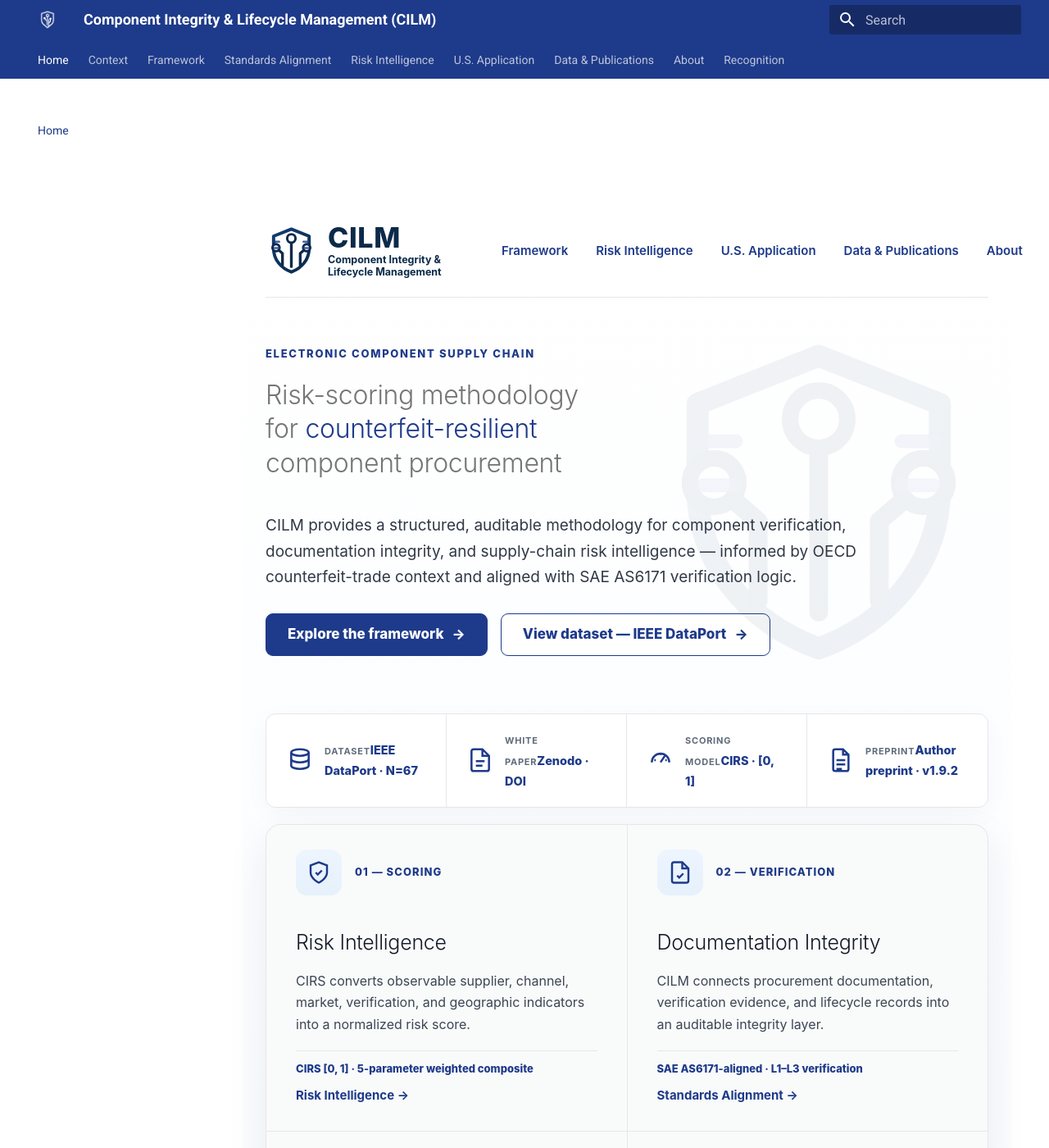
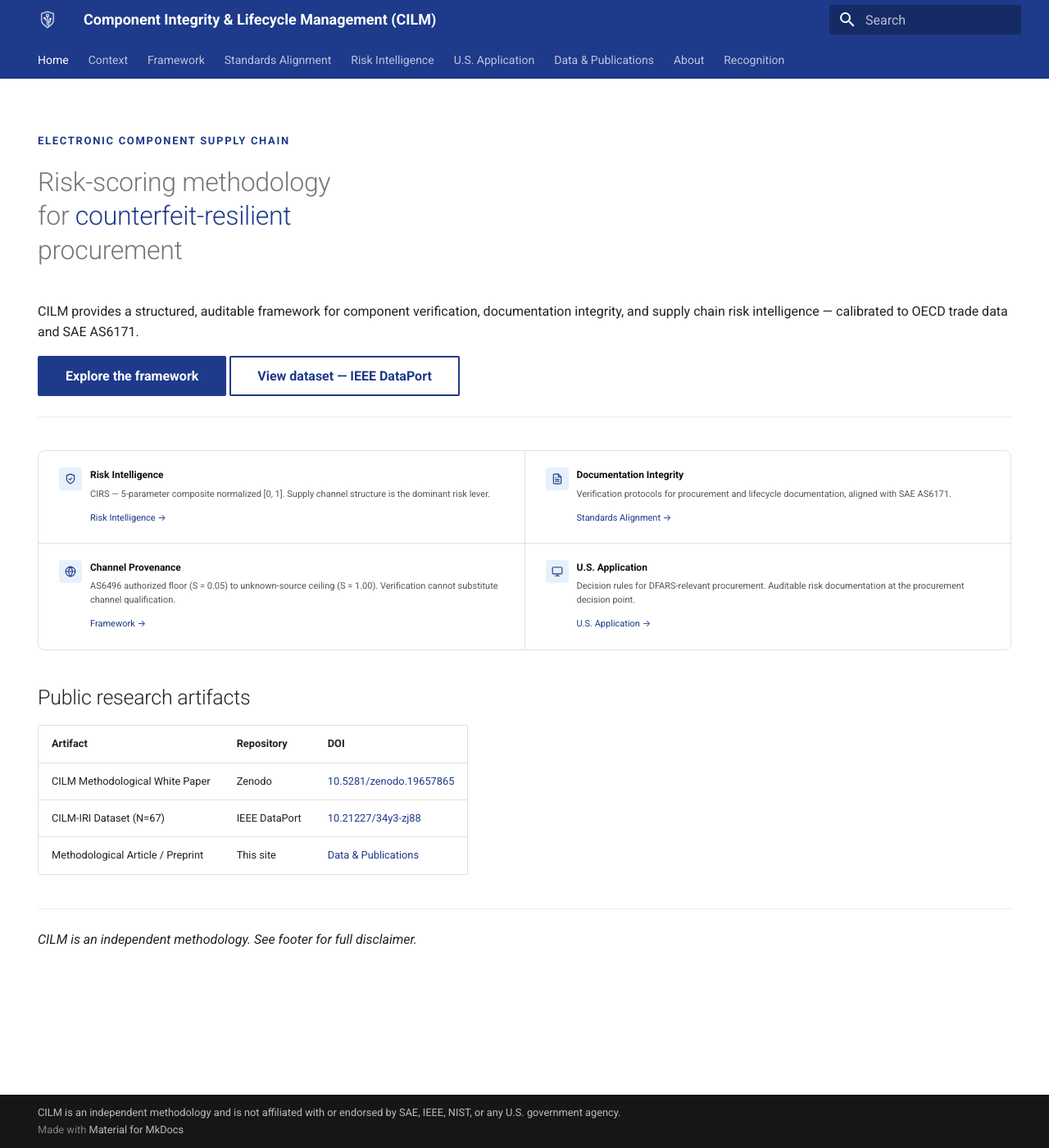
Before and after one commit to ba37915052/cilm-standard-web, an MkDocs documentation site: the page built from docs/index.md, in a window 1280 px wide and 1400 px high. Shown: the whole window at 82% size. Built offline with MkDocs 1.6.1 and Material for MkDocs 9.7.7, drawn with Linux system fonts in a browser that asks for light colours; some of the changed text lies outside the part shown.

Commit message:
Update index.md

```diff
--- a/docs/index.md
+++ b/docs/index.md
@@ -1,118 +1,76 @@
-#
+---
+title: Home
+date: 2026-06-14
+version: 1.0.0
+hide:
+  - navigation
+  - toc
+---
 
-<div class="cilm-home">
-  <header class="cilm-topbar" aria-label="CILM site header">
-    <a class="cilm-brand" href="/" aria-label="CILM home">
-      <img src="assets/images/cilm-symbol.svg" alt="CILM shield chip mark">
-      <span class="cilm-brand-lockup">
-        <span class="cilm-brand-title">CILM</span>
-        <span class="cilm-brand-subtitle">Component Integrity &amp; Lifecycle Management</span>
-      </span>
-    </a>
-    <nav class="cilm-nav" aria-label="Primary navigation">
-      <a href="/framework/">Framework</a>
-      <a href="/risk-intelligence/">Risk Intelligence</a>
-      <a href="/us-application/">U.S. Application</a>
-      <a href="/data-and-publications/">Data &amp; Publications</a>
-      <a href="/about/">About</a>
-    </nav>
-  </header>
+<span class="cilm-eyebrow">Electronic Component Supply Chain</span>
 
-  <section class="cilm-hero" aria-labelledby="cilm-home-title">
-    <img class="cilm-hero-watermark" src="assets/images/cilm-symbol.svg" alt="" aria-hidden="true">
-    <div class="cilm-eyebrow">Electronic Component Supply Chain</div>
-    <h1 id="cilm-home-title" class="cilm-hero-title">Risk-scoring methodology<br>for <em>counterfeit-resilient</em><br>component procurement</h1>
-    <p class="cilm-hero-subtitle">CILM provides a structured, auditable methodology for component verification, documentation integrity, and supply-chain risk intelligence — informed by OECD counterfeit-trade context and aligned with SAE AS6171 verification logic.</p>
-    <div class="cilm-cta-row">
-      <a class="cilm-button cilm-button-primary" href="/framework/">Explore the framework <span aria-hidden="true">→</span></a>
-      <a class="cilm-button cilm-button-secondary" href="/risk-intelligence/">View dataset — IEEE DataPort <span aria-hidden="true">→</span></a>
+<h1 class="cilm-hero-title">Risk-scoring methodology<br>for <em>counterfeit-resilient</em><br>procurement</h1>
+
+CILM provides a structured, auditable framework for component verification,
+documentation integrity, and supply chain risk intelligence — calibrated to
+OECD trade data and SAE AS6171.
+
+[Explore the framework](framework.md){ .md-button .md-button--primary }
+[View dataset — IEEE DataPort](https://doi.org/10.21227/34y3-zj88){ .md-button }
+
+---
+
+<div style="display:grid;grid-template-columns:repeat(2,minmax(0,1fr));gap:1px;background:#e0e0e0;border:1px solid #e0e0e0;border-radius:8px;overflow:hidden;margin:2rem 0;">
+  <div style="background:#ffffff;padding:1rem 1.25rem;display:flex;gap:10px;align-items:flex-start;">
+    <div style="width:28px;height:28px;border-radius:4px;background:#e6f1fb;display:flex;align-items:center;justify-content:center;flex-shrink:0;">
+      <svg width="14" height="14" viewBox="0 0 24 24" fill="none" stroke="#1e3a8a" stroke-width="2" stroke-linecap="round" stroke-linejoin="round"><path d="M12 22s8-4 8-10V5l-8-3-8 3v7c0 6 8 10 8 10z"/><polyline points="9 12 11 14 15 10"/></svg>
     </div>
-  </section>
+    <div>
+      <p style="font-size:12px;font-weight:600;color:#111;margin:0 0 4px;">Risk Intelligence</p>
+      <p style="font-size:11px;color:#555;line-height:1.55;margin:0 0 6px;">CIRS — 5-parameter composite normalized [0, 1]. Supply channel structure is the dominant risk lever.</p>
+      <a href="risk-intelligence/" style="font-size:11px;color:#1e3a8a;">Risk Intelligence →</a>
+    </div>
+  </div>
+  <div style="background:#ffffff;padding:1rem 1.25rem;display:flex;gap:10px;align-items:flex-start;">
+    <div style="width:28px;height:28px;border-radius:4px;background:#e6f1fb;display:flex;align-items:center;justify-content:center;flex-shrink:0;">
+      <svg width="14" height="14" viewBox="0 0 24 24" fill="none" stroke="#1e3a8a" stroke-width="2" stroke-linecap="round" stroke-linejoin="round"><path d="M14 2H6a2 2 0 0 0-2 2v16a2 2 0 0 0 2 2h12a2 2 0 0 0 2-2V8z"/><polyline points="14 2 14 8 20 8"/><line x1="16" y1="13" x2="8" y2="13"/><line x1="16" y1="17" x2="8" y2="17"/><polyline points="10 9 9 9 8 9"/></svg>
+    </div>
+    <div>
+      <p style="font-size:12px;font-weight:600;color:#111;margin:0 0 4px;">Documentation Integrity</p>
+      <p style="font-size:11px;color:#555;line-height:1.55;margin:0 0 6px;">Verification protocols for procurement and lifecycle documentation, aligned with SAE AS6171.</p>
+      <a href="standards-alignment/" style="font-size:11px;color:#1e3a8a;">Standards Alignment →</a>
+    </div>
+  </div>
+  <div style="background:#ffffff;padding:1rem 1.25rem;display:flex;gap:10px;align-items:flex-start;">
+    <div style="width:28px;height:28px;border-radius:4px;background:#e6f1fb;display:flex;align-items:center;justify-content:center;flex-shrink:0;">
+      <svg width="14" height="14" viewBox="0 0 24 24" fill="none" stroke="#1e3a8a" stroke-width="2" stroke-linecap="round" stroke-linejoin="round"><circle cx="12" cy="12" r="10"/><line x1="2" y1="12" x2="22" y2="12"/><path d="M12 2a15.3 15.3 0 0 1 4 10 15.3 15.3 0 0 1-4 10 15.3 15.3 0 0 1-4-10 15.3 15.3 0 0 1 4-10z"/></svg>
+    </div>
+    <div>
+      <p style="font-size:12px;font-weight:600;color:#111;margin:0 0 4px;">Channel Provenance</p>
+      <p style="font-size:11px;color:#555;line-height:1.55;margin:0 0 6px;">AS6496 authorized floor (S = 0.05) to unknown-source ceiling (S = 1.00). Verification cannot substitute channel qualification.</p>
+      <a href="framework/" style="font-size:11px;color:#1e3a8a;">Framework →</a>
+    </div>
+  </div>
+  <div style="background:#ffffff;padding:1rem 1.25rem;display:flex;gap:10px;align-items:flex-start;">
+    <div style="width:28px;height:28px;border-radius:4px;background:#e6f1fb;display:flex;align-items:center;justify-content:center;flex-shrink:0;">
+      <svg width="14" height="14" viewBox="0 0 24 24" fill="none" stroke="#1e3a8a" stroke-width="2" stroke-linecap="round" stroke-linejoin="round"><rect x="2" y="3" width="20" height="14" rx="2" ry="2"/><line x1="8" y1="21" x2="16" y2="21"/><line x1="12" y1="17" x2="12" y2="21"/></svg>
+    </div>
+    <div>
+      <p style="font-size:12px;font-weight:600;color:#111;margin:0 0 4px;">U.S. Application</p>
+      <p style="font-size:11px;color:#555;line-height:1.55;margin:0 0 6px;">Decision rules for DFARS-relevant procurement. Auditable risk documentation at the procurement decision point.</p>
+      <a href="us-application/" style="font-size:11px;color:#1e3a8a;">U.S. Application →</a>
+    </div>
+  </div>
+</div>
 
-  <section class="cilm-evidence-strip" aria-label="Public research evidence strip">
-    <a class="cilm-evidence-item" href="/risk-intelligence/">
-      <span class="cilm-evidence-icon" aria-hidden="true"><svg viewBox="0 0 24 24" fill="none" stroke="currentColor"><ellipse cx="12" cy="5" rx="8" ry="3"/><path d="M4 5v6c0 1.7 3.6 3 8 3s8-1.3 8-3V5"/><path d="M4 11v6c0 1.7 3.6 3 8 3s8-1.3 8-3v-6"/></svg></span>
-      <span><span class="cilm-evidence-label">Dataset</span><span class="cilm-evidence-value">IEEE DataPort · N=67</span></span>
-    </a>
-    <a class="cilm-evidence-item" href="/data-and-publications/">
-      <span class="cilm-evidence-icon" aria-hidden="true"><svg viewBox="0 0 24 24" fill="none" stroke="currentColor"><path d="M14 2H6a2 2 0 0 0-2 2v16a2 2 0 0 0 2 2h12a2 2 0 0 0 2-2V8z"/><path d="M14 2v6h6"/><path d="M8 13h8M8 17h6"/></svg></span>
-      <span><span class="cilm-evidence-label">White Paper</span><span class="cilm-evidence-value">Zenodo · DOI</span></span>
-    </a>
-    <a class="cilm-evidence-item" href="/risk-intelligence/">
-      <span class="cilm-evidence-icon" aria-hidden="true"><svg viewBox="0 0 24 24" fill="none" stroke="currentColor"><path d="M4 14a8 8 0 1 1 16 0"/><path d="M12 14l4-6"/><path d="M6.3 12h1.4M16.3 12h1.4M12 6v1.4"/></svg></span>
-      <span><span class="cilm-evidence-label">Scoring model</span><span class="cilm-evidence-value">CIRS · [0, 1]</span></span>
-    </a>
-    <a class="cilm-evidence-item" href="/data-and-publications/">
-      <span class="cilm-evidence-icon" aria-hidden="true"><svg viewBox="0 0 24 24" fill="none" stroke="currentColor"><path d="M14 2H7a2 2 0 0 0-2 2v16a2 2 0 0 0 2 2h10a2 2 0 0 0 2-2V7z"/><path d="M14 2v5h5"/><path d="M8 12h8M8 16h8"/><path d="M8 20h5"/></svg></span>
-      <span><span class="cilm-evidence-label">Preprint</span><span class="cilm-evidence-value">Author preprint · v1.9.2</span></span>
-    </a>
-  </section>
+## Public research artifacts
 
-  <section class="cilm-method-grid" aria-label="CILM method stack">
-    <article class="cilm-method-card">
-      <div class="cilm-card-top">
-        <span class="cilm-card-icon" aria-hidden="true"><svg viewBox="0 0 24 24" fill="none" stroke="currentColor"><path d="M12 22s8-4 8-10V5l-8-3-8 3v7c0 6 8 10 8 10z"/><path d="m9 12 2 2 4-4"/></svg></span>
-        <span class="cilm-card-kicker">01 — Scoring</span>
-      </div>
-      <h2 class="cilm-card-title">Risk Intelligence</h2>
-      <p class="cilm-card-body">CIRS converts observable supplier, channel, market, verification, and geographic indicators into a normalized risk score.</p>
-      <div class="cilm-card-proof">CIRS [0, 1] · 5-parameter weighted composite</div>
-      <a class="cilm-card-link" href="/risk-intelligence/">Risk Intelligence →</a>
-    </article>
+| Artifact | Repository | DOI |
+|---|---|---|
+| CILM Methodological White Paper | Zenodo | [10.5281/zenodo.19657865](https://doi.org/10.5281/zenodo.19657865) |
+| CILM-IRI Dataset (N=67) | IEEE DataPort | [10.21227/34y3-zj88](https://doi.org/10.21227/34y3-zj88) |
+| Methodological Article / Preprint | This site | [Data & Publications](data-and-publications.md) |
 
-    <article class="cilm-method-card">
-      <div class="cilm-card-top">
-        <span class="cilm-card-icon" aria-hidden="true"><svg viewBox="0 0 24 24" fill="none" stroke="currentColor"><path d="M14 2H6a2 2 0 0 0-2 2v16a2 2 0 0 0 2 2h12a2 2 0 0 0 2-2V8z"/><path d="M14 2v6h6"/><path d="M9 15l2 2 4-4"/></svg></span>
-        <span class="cilm-card-kicker">02 — Verification</span>
-      </div>
-      <h2 class="cilm-card-title">Documentation Integrity</h2>
-      <p class="cilm-card-body">CILM connects procurement documentation, verification evidence, and lifecycle records into an auditable integrity layer.</p>
-      <div class="cilm-card-proof">SAE AS6171-aligned · L1–L3 verification</div>
-      <a class="cilm-card-link" href="/standards-alignment/">Standards Alignment →</a>
-    </article>
+---
 
-    <article class="cilm-method-card">
-      <div class="cilm-card-top">
-        <span class="cilm-card-icon" aria-hidden="true"><svg viewBox="0 0 24 24" fill="none" stroke="currentColor"><circle cx="12" cy="12" r="10"/><path d="M2 12h20"/><path d="M12 2a15.3 15.3 0 0 1 4 10 15.3 15.3 0 0 1-4 10 15.3 15.3 0 0 1-4-10A15.3 15.3 0 0 1 12 2z"/></svg></span>
-        <span class="cilm-card-kicker">03 — Provenance</span>
-      </div>
-      <h2 class="cilm-card-title">Channel Provenance</h2>
-      <p class="cilm-card-body">Authorized-channel procurement establishes the risk floor; unknown-source procurement defines the structural risk ceiling.</p>
-      <div class="cilm-card-proof">S = 0.05 → 1.00 · channel-structure factor</div>
-      <a class="cilm-card-link" href="/framework/">Framework →</a>
-    </article>
-
-    <article class="cilm-method-card">
-      <div class="cilm-card-top">
-        <span class="cilm-card-icon" aria-hidden="true"><svg viewBox="0 0 24 24" fill="none" stroke="currentColor"><path d="M3 21h18"/><path d="M5 21V10h14v11"/><path d="M7 10V7l5-4 5 4v3"/><path d="M9 14h6M9 18h6"/></svg></span>
-        <span class="cilm-card-kicker">04 — U.S. Market</span>
-      </div>
-      <h2 class="cilm-card-title">U.S. Application</h2>
-      <p class="cilm-card-body">Decision rules support risk-based procurement documentation in U.S. high-reliability supply-chain environments.</p>
-      <div class="cilm-card-proof">Decision rules · Auditable at procurement point</div>
-      <a class="cilm-card-link" href="/us-application/">U.S. Application →</a>
-    </article>
-  </section>
-
-  <section class="cilm-artifacts" aria-labelledby="cilm-artifacts-title">
-    <h2 id="cilm-artifacts-title" class="cilm-artifacts-title">Public research artifacts</h2>
-    <table class="cilm-artifact-table">
-      <thead><tr><th>Artifact</th><th>Repository</th><th>DOI / Link</th></tr></thead>
-      <tbody>
-        <tr><td class="cilm-artifact-name"><span class="cilm-artifact-icon" aria-hidden="true"><svg viewBox="0 0 24 24" fill="none" stroke="currentColor"><path d="M14 2H7a2 2 0 0 0-2 2v16a2 2 0 0 0 2 2h10a2 2 0 0 0 2-2V7z"/><path d="M14 2v5h5"/><path d="M8 12h8M8 16h8"/></svg></span>CILM Methodological White Paper</td><td>Zenodo</td><td><a href="https://doi.org/10.5281/zenodo.19657865">10.5281/zenodo.19657865 ↗</a></td></tr>
-        <tr><td class="cilm-artifact-name"><span class="cilm-artifact-icon" aria-hidden="true"><svg viewBox="0 0 24 24" fill="none" stroke="currentColor"><ellipse cx="12" cy="5" rx="8" ry="3"/><path d="M4 5v6c0 1.7 3.6 3 8 3s8-1.3 8-3V5"/><path d="M4 11v6c0 1.7 3.6 3 8 3s8-1.3 8-3v-6"/></svg></span>CILM-IRI Dataset (N=67)</td><td>IEEE DataPort</td><td><a href="https://doi.org/10.21227/34y3-zj88">10.21227/34y3-zj88 ↗</a></td></tr>
-        <tr><td class="cilm-artifact-name"><span class="cilm-artifact-icon" aria-hidden="true"><svg viewBox="0 0 24 24" fill="none" stroke="currentColor"><path d="M4 4h16v16H4z"/><path d="M8 8h8M8 12h8M8 16h5"/></svg></span>Methodological Article / Preprint</td><td>This site</td><td><a href="/data-and-publications/">Data &amp; Publications ↗</a></td></tr>
-      </tbody>
-    </table>
-  </section>
-
-  <section class="cilm-disclaimer" aria-label="Independent methodology disclaimer">
-    <img src="assets/images/cilm-symbol.svg" alt="" aria-hidden="true">
-    <p>CILM is an independent methodology — not affiliated with or endorsed by SAE, IEEE, NIST, or any U.S. government agency.</p>
-  </section>
-
-  <footer class="cilm-footer">
-    <span>© 2024–2026 CILM</span>
-    <span class="cilm-footer-links"><a href="/industry-context/">Transparency</a><a href="/about/">About</a><a href="/recognition/">Recognition</a><a href="/data-and-publications/">Publications</a></span>
-  </footer>
-</div>
+*CILM is an independent methodology. See footer for full disclaimer.*
```
